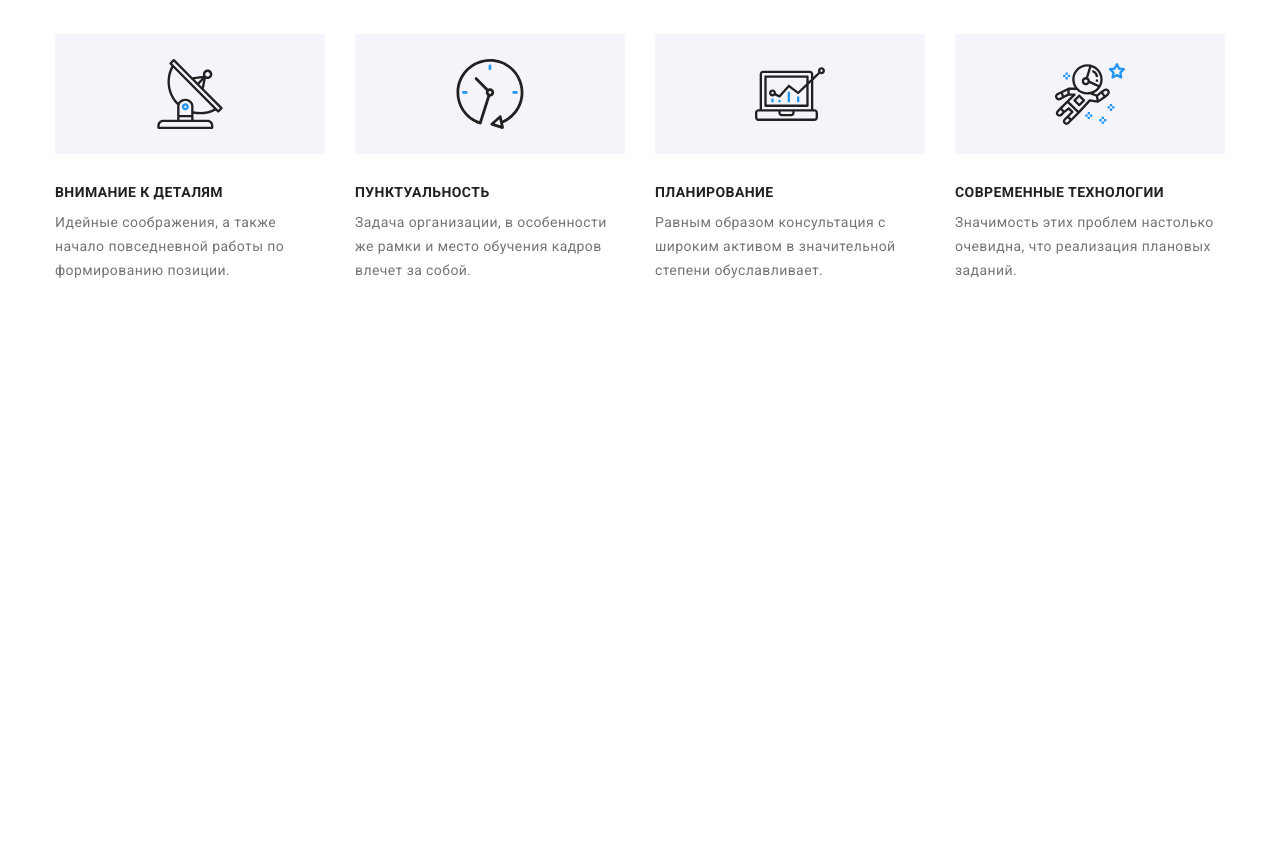
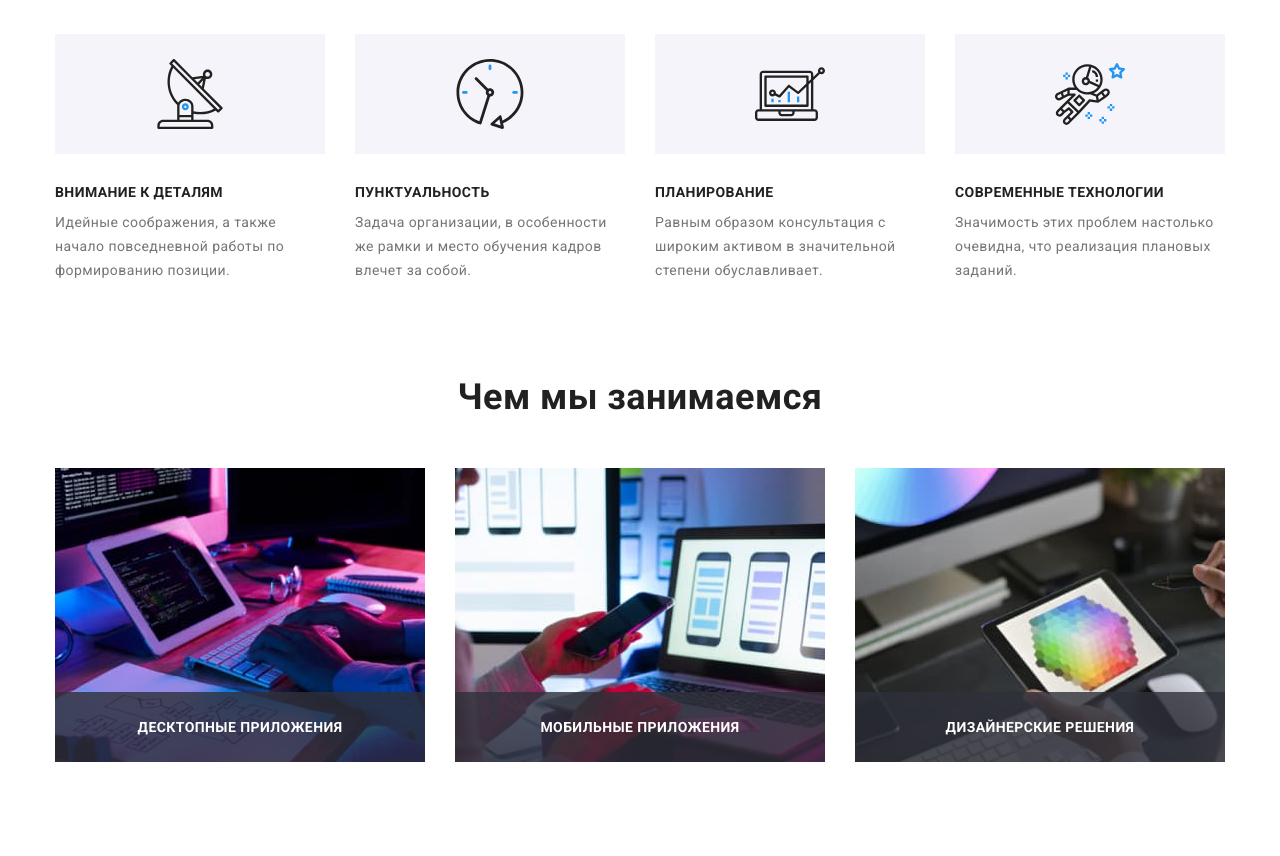
Before and after one commit to lexk87/goit-markup-hw-07, a plain HTML site: page index.html in a window 1280 px wide. Shown: the part 741-1597 px from the top of the page. Before the commit the page ends 1023 px from the top, so only its background shows below. Drawn offline with Linux system fonts and the light colour scheme.

Commit message:
Добавляет разметку и стили секции услуги

```diff
--- a/index.html
+++ b/index.html
@@ -4,7 +4,7 @@
     <meta charset="UTF-8">
     <meta http-equiv="X-UA-Compatible" content="IE=edge">
     <meta name="viewport" content="width=device-width, initial-scale=1.0">
-    <title>goit-markup-hw-03-index</title>
+    <title>goit-markup-hw-07-index</title>
     <!-- Google fonts -->
     <link rel="preconnect" href="https://fonts.googleapis.com">
     <link rel="preconnect" href="https://fonts.gstatic.com" crossorigin>
@@ -16,6 +16,7 @@
 
     <!-- Хедер страницы -->
     <header class="header">
+
         <!-- Контейнер хедера -->
         <div class="container header__container">
             <!-- Логотип хедера -->
@@ -52,6 +53,7 @@
                 </li>
             </ul>
         </div>
+
     </header>
 
     <!-- Основной контент сайта -->
@@ -59,6 +61,7 @@
 
         <!-- Секция герой -->
         <section class="hero">
+
             <!-- Контейнер секции герой -->
             <div class="hero__container">
                 <!-- Заголовок секции герой -->
@@ -66,10 +69,12 @@
                 <!-- Кнопка секции герой -->
                 <button type="button" class="btn main-btn hero__btn">Заказать услугу</button>
             </div>
+
         </section>
 
         <!-- Секция преимущества -->
         <section class="section advamtages-section">
+
             <!-- Контейнер сеции преимущества -->
             <div class="container">
                 <!-- Логический заголовок секции преимущества -->
@@ -121,6 +126,41 @@
                     </li>
                 </ul>
             </div>
+
+        </section>
+
+        <!-- Секция услуги -->
+        <section class="section services">
+
+            <!-- Контейнер секции услуги -->
+            <div class="container">
+                <!-- Заголовок секции услуги -->
+                <h2 class="section-title">Чем мы занимаемся</h2>
+                <!-- Список секции услуги -->
+                <ul class="cardset-two">
+                    <li class="cardset-two__card">
+                        <img src="./images/service-1.jpg" class="cardset-two__img" alt="Услуга №1" width="370" height="294">
+                        <div class="cardset-two__title-box">
+                            <h3 class="cardset-two__title">Десктопные приложения</h3>
+                        </div>
+                    </li>
+
+                    <li class="cardset-two__card">
+                        <img src="./images/service-2.jpg" class="cardset-two__img" alt="Услуга №2" width="370" height="294">
+                        <div class="cardset-two__title-box">
+                            <h3 class="cardset-two__title">Мобильные приложения</h3>
+                        </div>
+                    </li>
+
+                    <li class="cardset-two__card">
+                        <img src="./images/service-3.jpg" class="cardset-two__img" alt="Услуга №3" width="370" height="294">
+                        <div class="cardset-two__title-box">
+                            <h3 class="cardset-two__title">Дизайнерские решения</h3>
+                        </div>
+                    </li>
+                </ul>
+            </div>
+
         </section>
 
     </main>
--- /dev/null
+++ b/sass/components/_cardset-two.scss
@@ -0,0 +1,29 @@
+.cardset-two {
+    display: flex;
+    flex-wrap: wrap;
+    margin-top: -30px;
+    margin-left: -30px;
+}
+
+.cardset-two__card {
+    flex-basis: calc(100% / 3 - 30px);
+    margin-top: 30px;
+    margin-left: 30px;
+    position: relative;
+}
+
+.cardset-two__title-box {
+    background-color: rgba(47, 48, 58, 0.8);
+    position: absolute;
+    bottom: 0;
+    width: 100%;
+}
+
+.cardset-two__title {
+    padding: 27px 0;
+    font-size: 14px;
+    line-height: calc(16 / 14);
+    text-align: center;
+    text-transform: uppercase;
+    color: $heroTitleColor;
+}
--- /dev/null
+++ b/sass/components/_section-title.scss
@@ -0,0 +1,6 @@
+.section-title {
+    font-size: 36px;
+    line-height: calc(42 / 36);
+    text-align: center;
+    margin-bottom: 50px;
+}
--- a/sass/main.scss
+++ b/sass/main.scss
@@ -3,11 +3,15 @@
 @import './base/reset';
 @import './utils/visually-hidden';
 @import './components/body';
+// Детали
+@import './components/cardset-two';
+@import './components/section-title';
 @import './components/cardset-one';
 @import './components/section';
 @import './components/logo';
 @import './components/buttons';
 @import './components/container';
+// Секции
 @import './components/header';
 @import './components/hero-section';
 @import './components/advantages-section';
```
Also changed, not shown: portfolio.html (+1 -1 lines), css/main.css, css/main.min.css, 2 other files.
